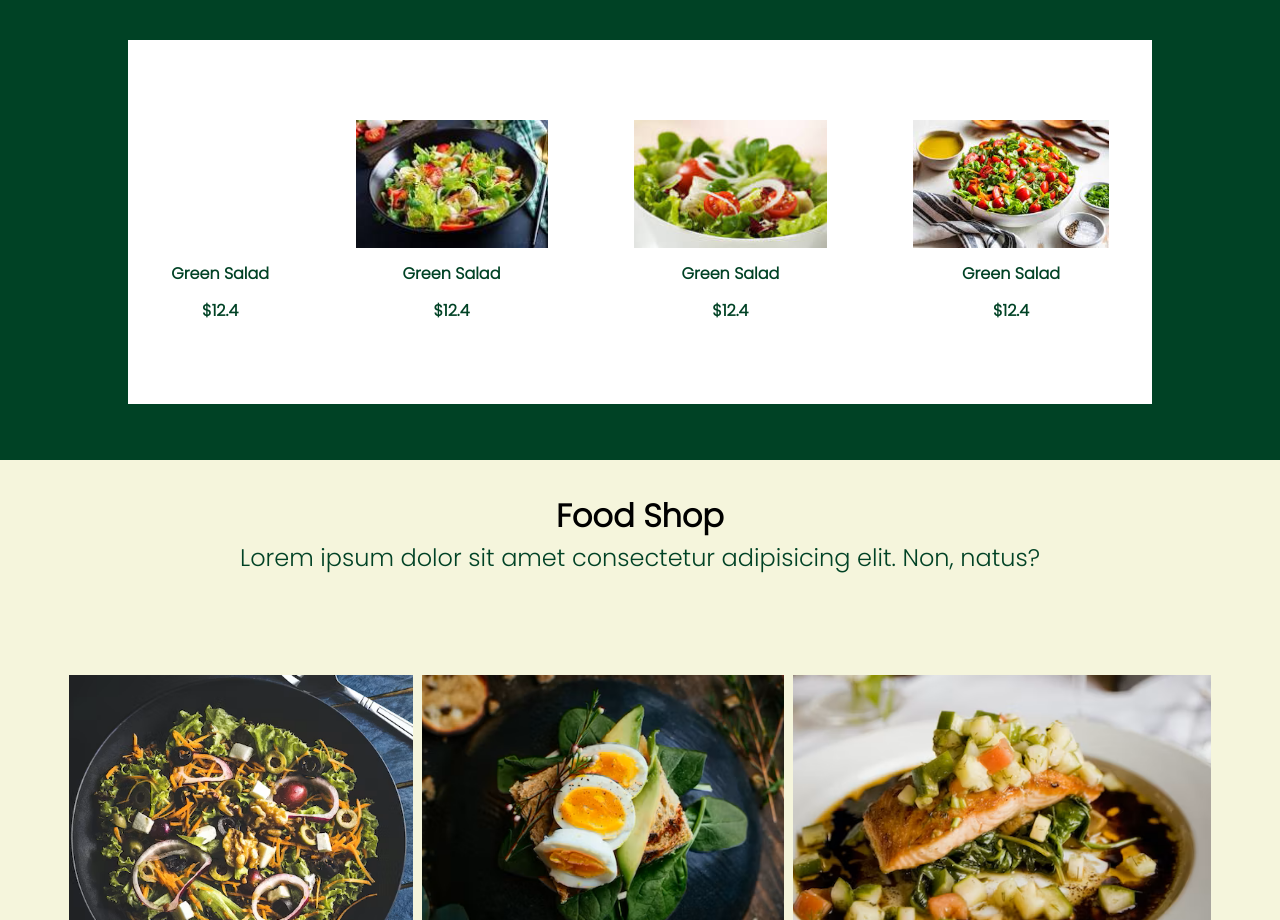
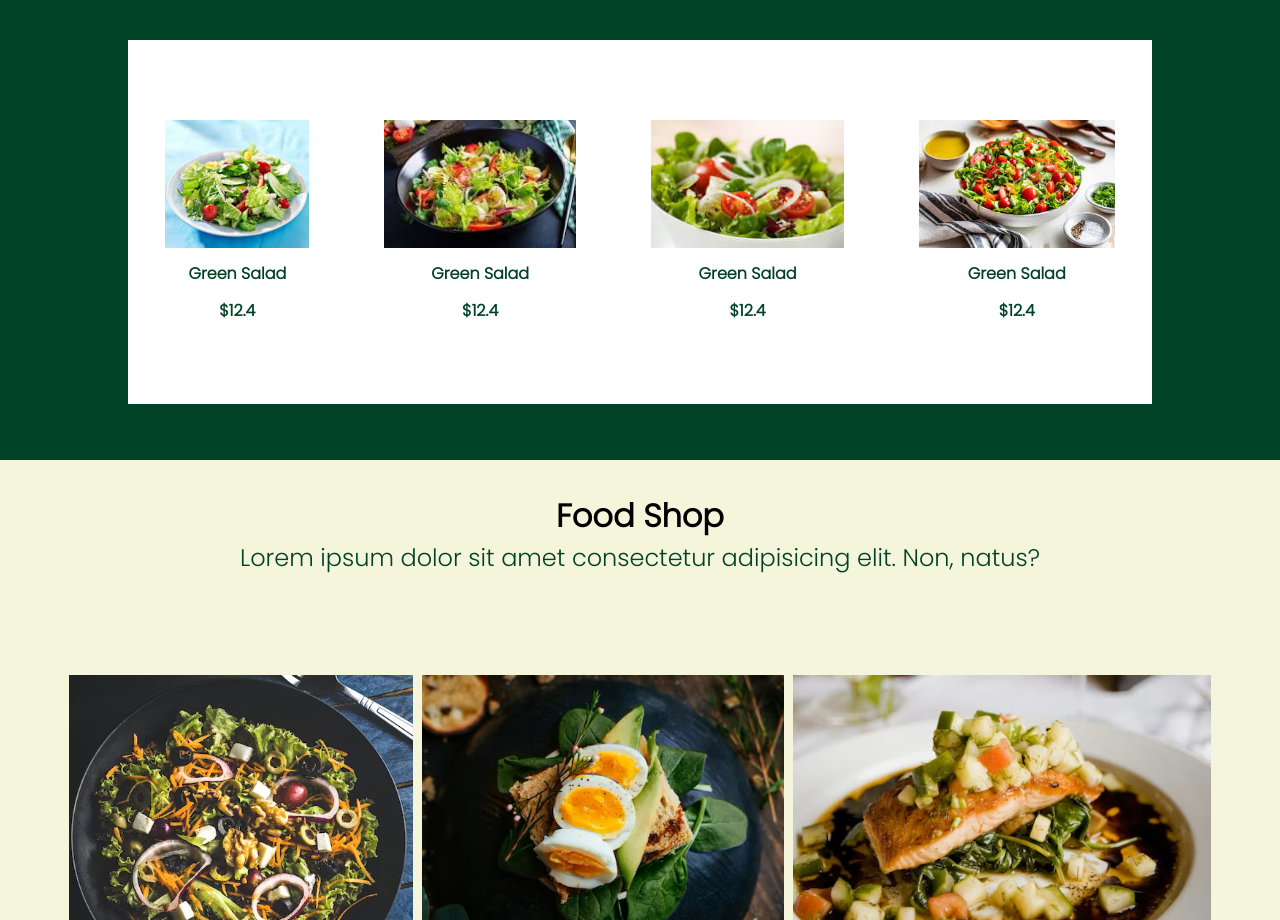
Before and after one commit to AmandeepKaur33/Resume-prtfolio, a plain HTML site: page index.html in a window 1280 px wide. Shown: the part 900-1820 px from the top of the page. Drawn offline with nearby package versions, Linux system fonts and the light colour scheme; a script that the page names is missing; files whose address does not match are found by name.

Commit message:
Update index.html

```diff
--- a/index.html
+++ b/index.html
@@ -42,7 +42,7 @@
         <h2>TODAY DEAL'S</h2>
         <div class="salad-container">
             <div class="gs">
-                <img src="images/gs1.jpg" alt="">
+                <img src="gs1.jpg" alt="">
                 <h3>Green Salad</h3>
                 <h4>$12.4</h4>
             </div>
```
